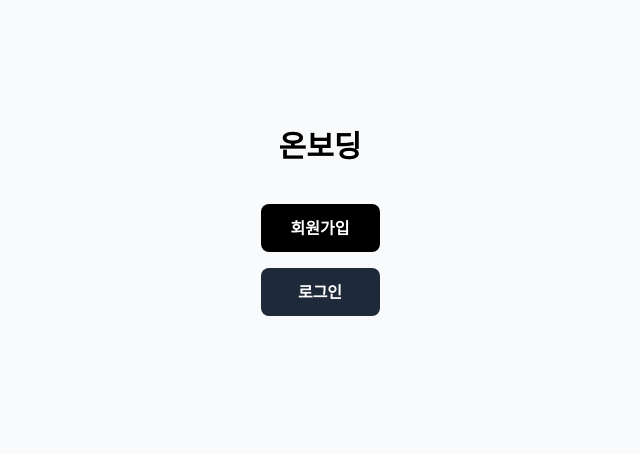
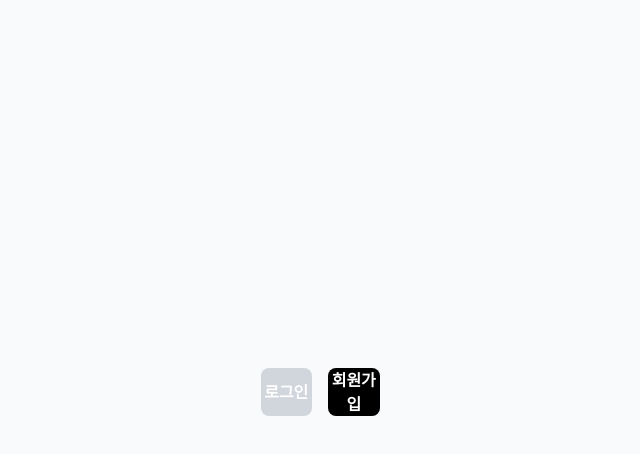
Before and after one commit to sinchon-oneTrillion/Frontend, a React (Vite) app: page /onboarding in a window 1280 px wide. Shown: the top 454 px of the page, without its empty margins (320-960 px from the left). Built offline with nearby package versions, Linux system fonts and the light colour scheme.

Commit message:
feat: mypage 컴포넌트 위치 수정

```diff
--- a/src/pages/Mypage.jsx
+++ b/src/pages/Mypage.jsx
@@ -143,9 +143,9 @@ export default function Mypage() {
   }
 
   return (
-    <Container className="max-w-[720px] mx-auto">
+    <Container className="max-w-[720px] mx-auto !pt-16 md:!pt-20">
       {/* 닉네임(서버 값) */}
-      <section className="mb-8">
+      <section className="-mt-4 mb-8">
         <h2 className="mb-2 text-base text-gray-700">닉네임</h2>
         <div className="text-xl font-semibold tracking-[0.25em] uppercase">
           {nickname || '-'}
@@ -153,7 +153,7 @@ export default function Mypage() {
       </section>
 
       {/* 제목 */}
-      <h3 className="mb-6 text-[18px] font-semibold">
+      <h3 className="mt-6 mb-6 text-[18px] font-semibold">
         내가 형성하고 싶은 습관 <text className="text-red-500">[수정하기]</text>
       </h3>
 
--- a/src/pages/onboarding/Landing.jsx
+++ b/src/pages/onboarding/Landing.jsx
@@ -6,22 +6,18 @@ export default function Landing() {
   const navigate = useNavigate();
   return (
     <Container className="max-w-[375px] mx-auto">
-      <h1 className="mb-10 text-center text-[30px] leading-[36px] font-semibold">
-        온보딩
-      </h1>
-
-      <div className="flex flex-col gap-4">
+      <div className="flex items-center justify-center gap-4 mt-[30vh]">
+        <button
+          onClick={() => navigate('/onboarding/login')}
+          className="h-12 w-28 rounded-lg bg-gray-300 text-white font-semibold"
+        >
+          로그인
+        </button>
         <button
           onClick={() => navigate('/onboarding/signup')}
-          className="h-12 rounded-lg bg-black text-white font-semibold"
+          className="h-12 w-28 rounded-lg bg-black text-white font-semibold"
         >
           회원가입
-        </button>
-        <button
-          onClick={() => navigate('/onboarding/login')}
-          className="h-12 rounded-lg bg-gray-800 text-white font-semibold"
-        >
-          로그인
         </button>
       </div>
     </Container>
```
Also changed, not shown: 1 other file (tests, documents, lock files or other folders).
